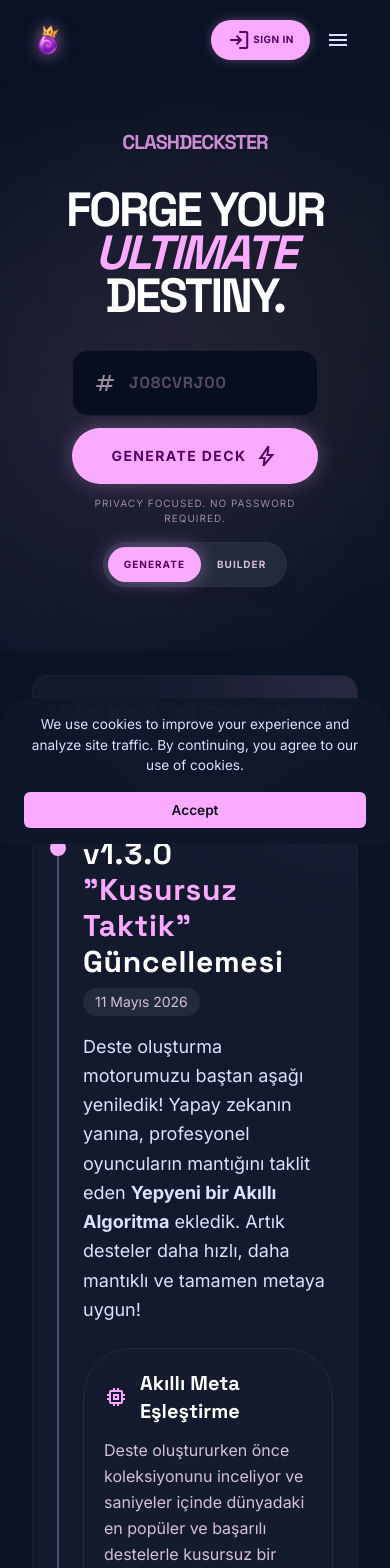
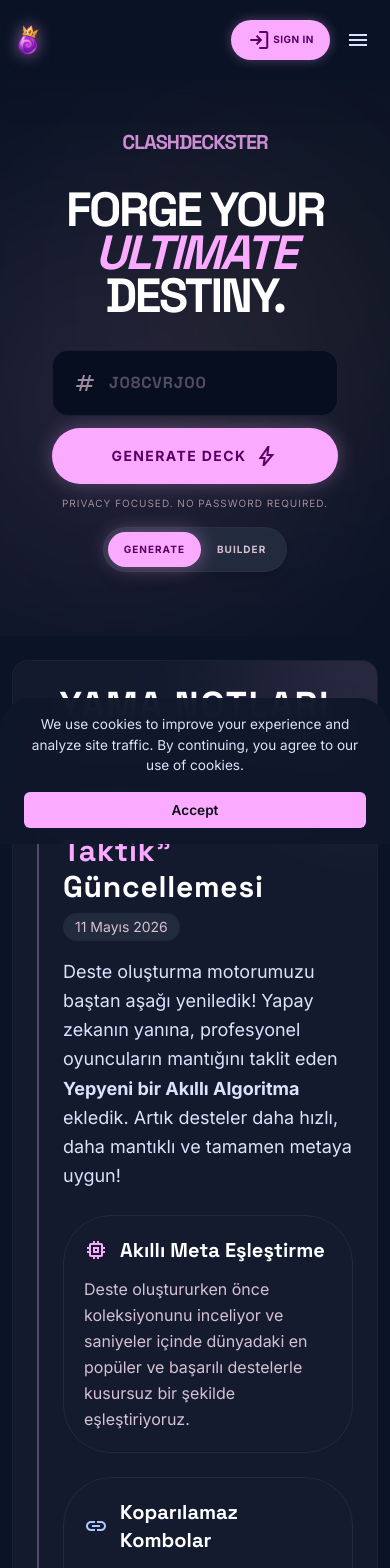
Before and after one commit to hknyildz/clash-ai-Frontend, a React (Vite) app: page /release-notes in a window 390 px wide. Shown: the top 1568 px of the page. Built offline with nearby package versions, Linux system fonts and the light colour scheme.

Commit message:
mobile deck display change

```diff
--- a/src/components/DeckDisplay.jsx
+++ b/src/components/DeckDisplay.jsx
@@ -213,7 +213,7 @@
                 {/* Deck Grid */}
                 <div className="lg:col-span-8">
                     <motion.div
-                        className="grid grid-cols-4 sm:grid-cols-4 gap-2 sm:gap-4"
+                        className="grid grid-cols-4 sm:grid-cols-4 gap-0.5 sm:gap-4"
                         variants={container}
                         initial="hidden"
                         animate="show"
@@ -233,12 +233,12 @@
                             return (
                                 <motion.div
                                     key={card.id || index}
-                                    className={`relative group aspect-[285/420] rounded-lg border border-outline-variant/20 bg-surface-container-low hover:border-primary/60 transition-all duration-300 cursor-pointer ${card.isHero && hasError ? 'ring-1 ring-secondary/50' : ''}`}
+                                    className={`relative group aspect-[285/420] rounded-sm sm:rounded-lg border border-outline-variant/20 bg-surface-container-low hover:border-primary/60 transition-all duration-300 cursor-pointer ${card.isHero && hasError ? 'ring-1 ring-secondary/50' : ''}`}
                                     variants={item}
                                     onClick={() => handleCardClick(card)}
                                 >
                                     {/* Image and overlay container with overflow hidden */}
-                                    <div className="absolute inset-0 rounded-lg overflow-hidden pointer-events-none">
+                                    <div className="absolute inset-0 rounded-sm sm:rounded-lg overflow-hidden pointer-events-none">
                                         <img
                                             className="w-full h-full object-cover pointer-events-auto"
                                             src={imgSrc}
@@ -292,7 +292,7 @@
                                     </div>
 
                                     {/* Hover border */}
-                                    <div className="absolute inset-0 border-2 border-primary opacity-0 group-hover:opacity-100 transition-opacity rounded-lg pointer-events-none"></div>
+                                    <div className="absolute inset-0 border-2 border-primary opacity-0 group-hover:opacity-100 transition-opacity rounded sm:rounded-lg pointer-events-none"></div>
                                 </motion.div>
                             );
                         })}
--- a/src/index.css
+++ b/src/index.css
@@ -57,8 +57,8 @@
   max-width: 1152px;
   margin-left: auto;
   margin-right: auto;
-  padding-left: 2rem;
-  padding-right: 2rem;
+  padding-left: 0.75rem;
+  padding-right: 0.75rem;
 }
 
 .layout-container-sm {
@@ -66,8 +66,8 @@
   max-width: 768px;
   margin-left: auto;
   margin-right: auto;
-  padding-left: 2rem;
-  padding-right: 2rem;
+  padding-left: 0.75rem;
+  padding-right: 0.75rem;
 }
 
 .layout-container-lg {
@@ -75,8 +75,15 @@
   max-width: 1280px;
   margin-left: auto;
   margin-right: auto;
-  padding-left: 2rem;
-  padding-right: 2rem;
+  padding-left: 0.75rem;
+  padding-right: 0.75rem;
+}
+
+@media (min-width: 640px) {
+  .layout-container, .layout-container-sm, .layout-container-lg {
+    padding-left: 2rem;
+    padding-right: 2rem;
+  }
 }
 
 /* ========== GLOBAL STYLES ========== */
```
